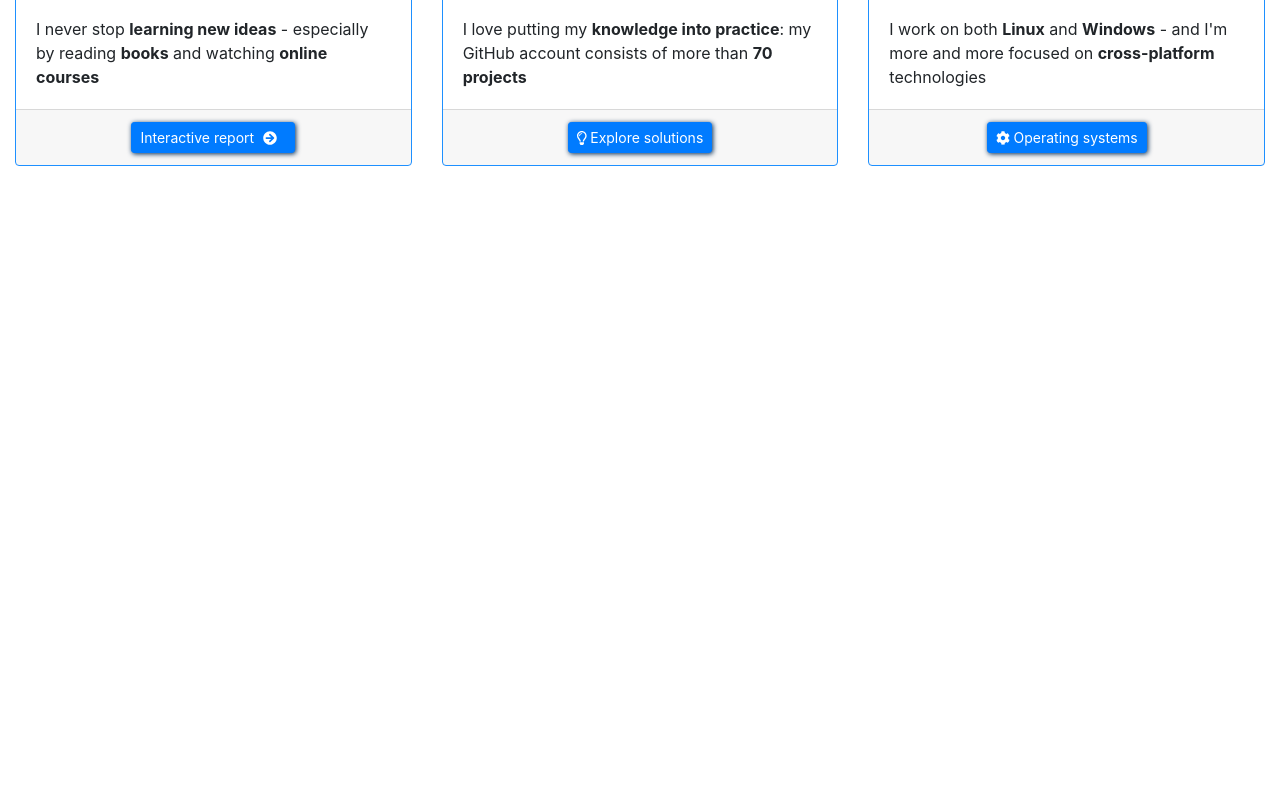
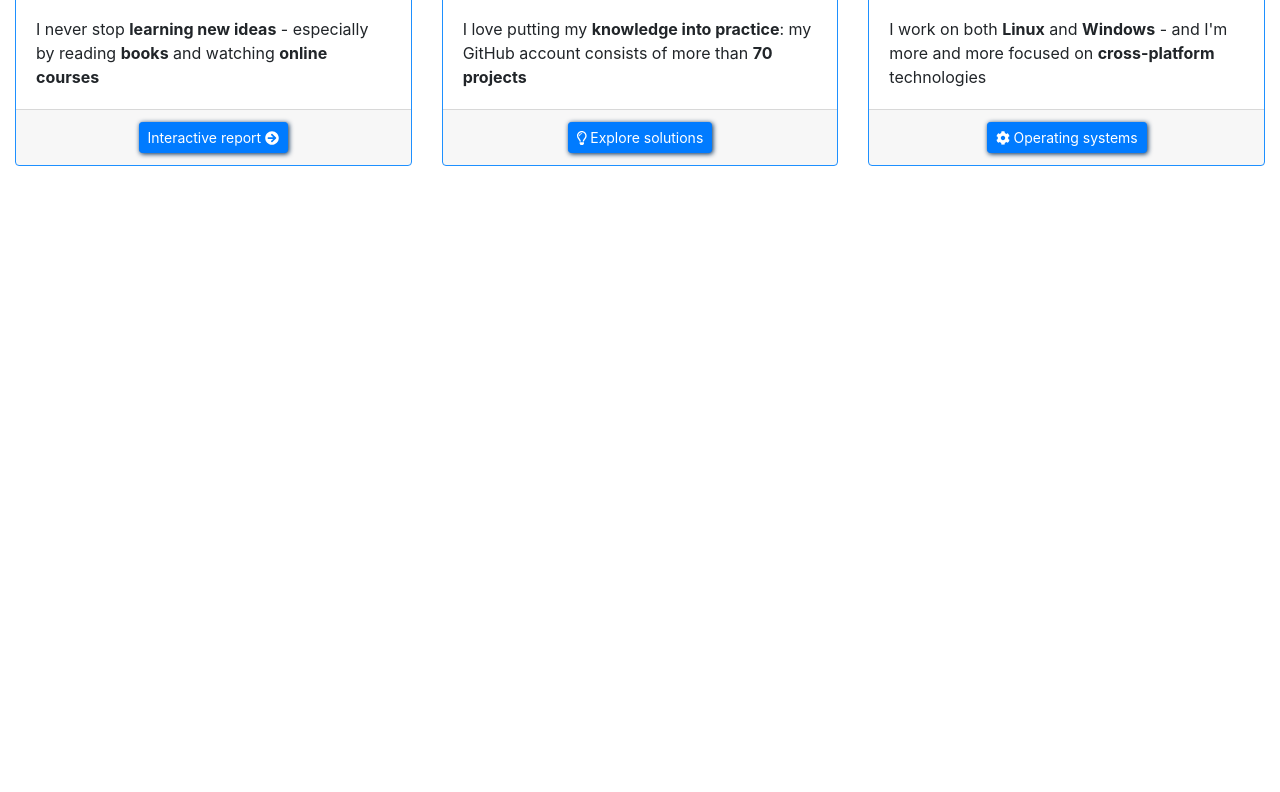
Before and after one commit to giancosta86/giancosta86.github.io, a Gatsby site: page / in a window 1280 px wide. Shown: the part 2628-3420 px from the top of the page. Built offline with nearby package versions, Linux system fonts and the light colour scheme; Gatsby itself is replaced by a stand-in of ours; a web font is replaced by a local one.

Commit message:
Enhance spacing for card button icons in home page

```diff
--- a/src/components/index/LinkCard.jsx
+++ b/src/components/index/LinkCard.jsx
@@ -7,8 +7,7 @@ export default ({ icon, title, description, buttonText, buttonClass, url }) => (
   <Card icon={icon} title={title} description={description}>
     <div className="card-footer text-center">
       <a href={url} className={classNames("btn btn-sm", buttonClass)}>
-        {buttonText}
-        <SmartIcon icon="fas/arrow-circle-right" className="spaced" />
+        {buttonText} <SmartIcon icon="fas/arrow-circle-right" />
       </a>
     </div>
   </Card>
--- a/src/components/index/technology/Passion.jsx
+++ b/src/components/index/technology/Passion.jsx
@@ -60,8 +60,7 @@ export default () => (
 
           <div className="d-flex justify-content-center mt-4">
             <a href={links.cvPath} className="btn-primary btn-sm">
-              <SmartIcon icon="fas/file-download" />
-              Download CV
+              <SmartIcon icon="fas/file-download" /> Download CV
             </a>
           </div>
         </div>
```
